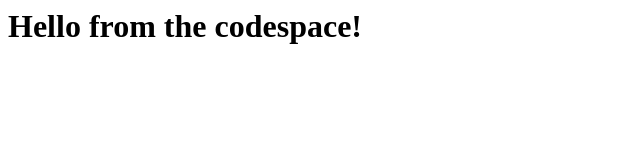
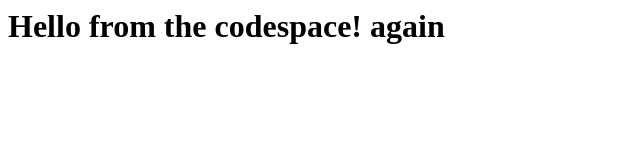
Before and after one commit to shg2021/skills-code-with-codespaces, a plain HTML site: page index.html in a window 1280 px wide. Shown: the whole page, without its empty margins (0-640 px from the left). Drawn offline with Linux system fonts and the light colour scheme.

Commit message:
Adding hello from the codespace! again

```diff
--- a/index.html
+++ b/index.html
@@ -1,3 +1,3 @@
 <html>
-  <h1>Hello from the codespace!</h1>
+  <h1>Hello from the codespace! again</h1>
 </html>
```
